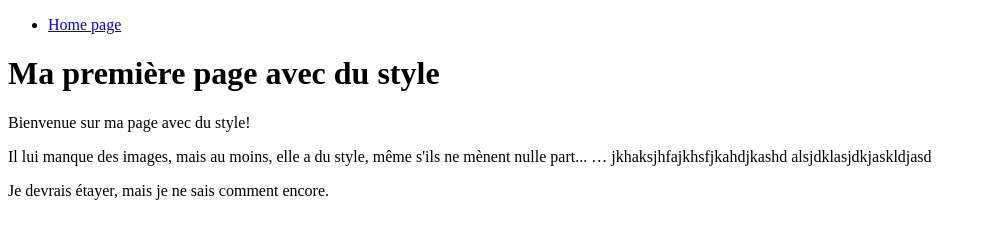
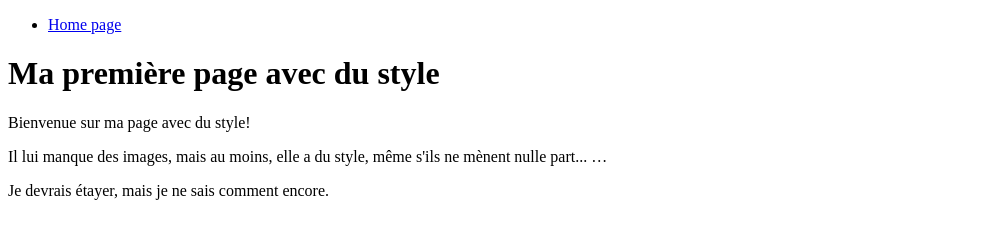
Before and after one commit to jaderoliver/jenkins_pipeline_examples, a plain HTML site: page index.html in a window 1280 px wide. Shown: the whole page, without its empty margins (0-986 px from the left). Drawn offline with Linux system fonts and the light colour scheme.

Commit message:
Update index.html

```diff
--- a/index.html
+++ b/index.html
@@ -18,8 +18,6 @@
 
 <p>Il lui manque des images, mais au moins, elle a du style, même s'ils ne mènent nulle part...
 &hellip;
-jkhaksjhfajkhsfjkahdjkashd
-  alsjdklasjdkjaskldjasd
 <p>Je devrais étayer, mais je ne sais comment encore.
 
 
```
